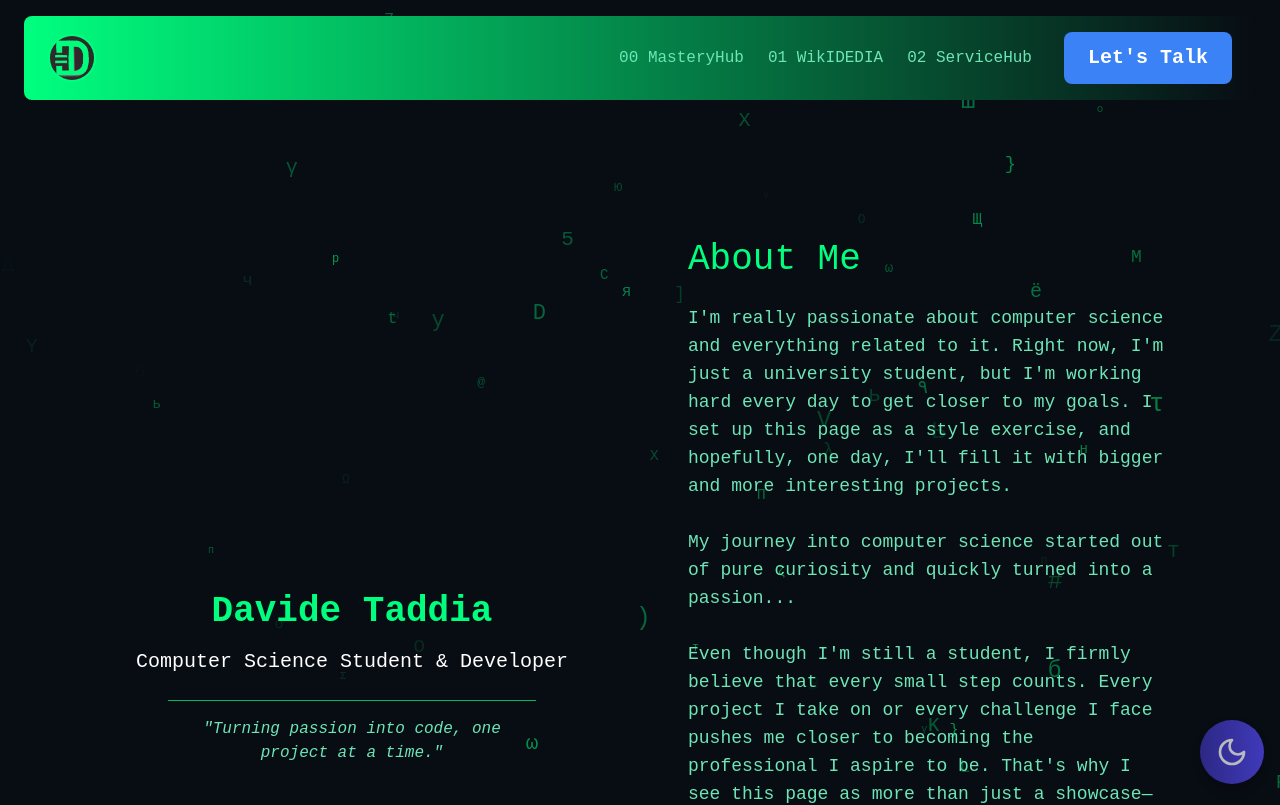
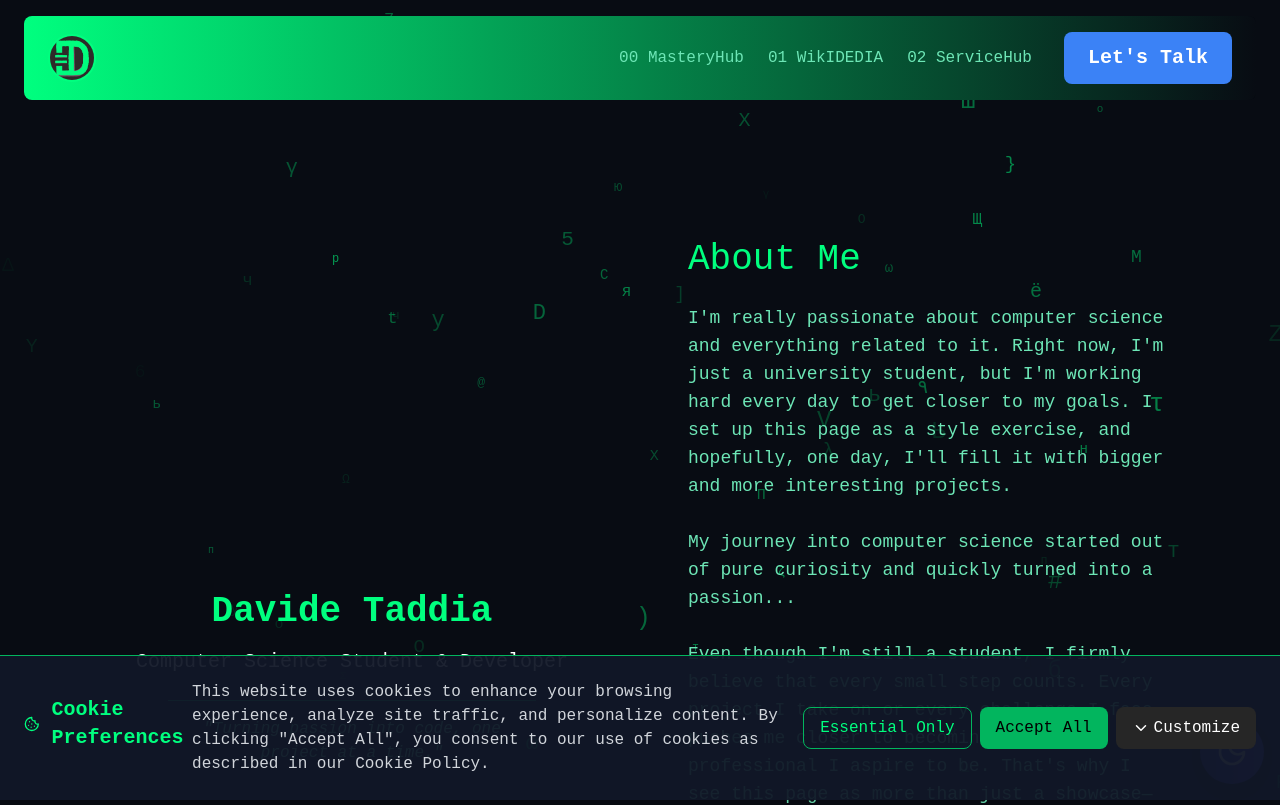
Before and after one commit to idediadev/portfolioWeb, a React (Create React App) app: page / in a window 1280 px wide. Shown: the top 805 px of the page. Built offline with nearby package versions, Linux system fonts and the light colour scheme; a web font is replaced by a local one.

Commit message:
cookie Banner reintrodotto

```diff
--- a/src/App.js
+++ b/src/App.js
@@ -10,13 +10,14 @@ import React, { useState, useEffect } from 'react';
 import Navbar from './components/Navbar';
 import HeroSection from './components/HeroSection';
 import Card from './components/Card';
-import EnhancedFooter from './components/EnhancedFooter'; // Import del nuovo EnhancedFooter
+import EnhancedFooter from './components/EnhancedFooter';
 import ContactForm from './components/ContactForm';
 import SEO from './components/SEO';
 import useCardAnimation from './components/AnimatioHandler';
 import './styles/styles.css';
 import DarkLightModeToggle from './components/DarkLightModeToggle';
 import EnhancedMatrixEffect from './components/EnhancedMatrixEffect';
+import CookieBanner from './components/CookieBanner';
 
 const App = () => {
   const [isDarkMode, setIsDarkMode] = useState(true); // Impostato su true per avere il tema scuro di default
@@ -128,6 +129,9 @@ const App = () => {
 
       {/* Mostra il form di contatto quando showContactForm è true */}
       {showContactForm && <ContactForm onClose={closeContactForm} />}
+
+      {/* Banner per i cookie */}
+      <CookieBanner />
     </div>
   );
 };
```
